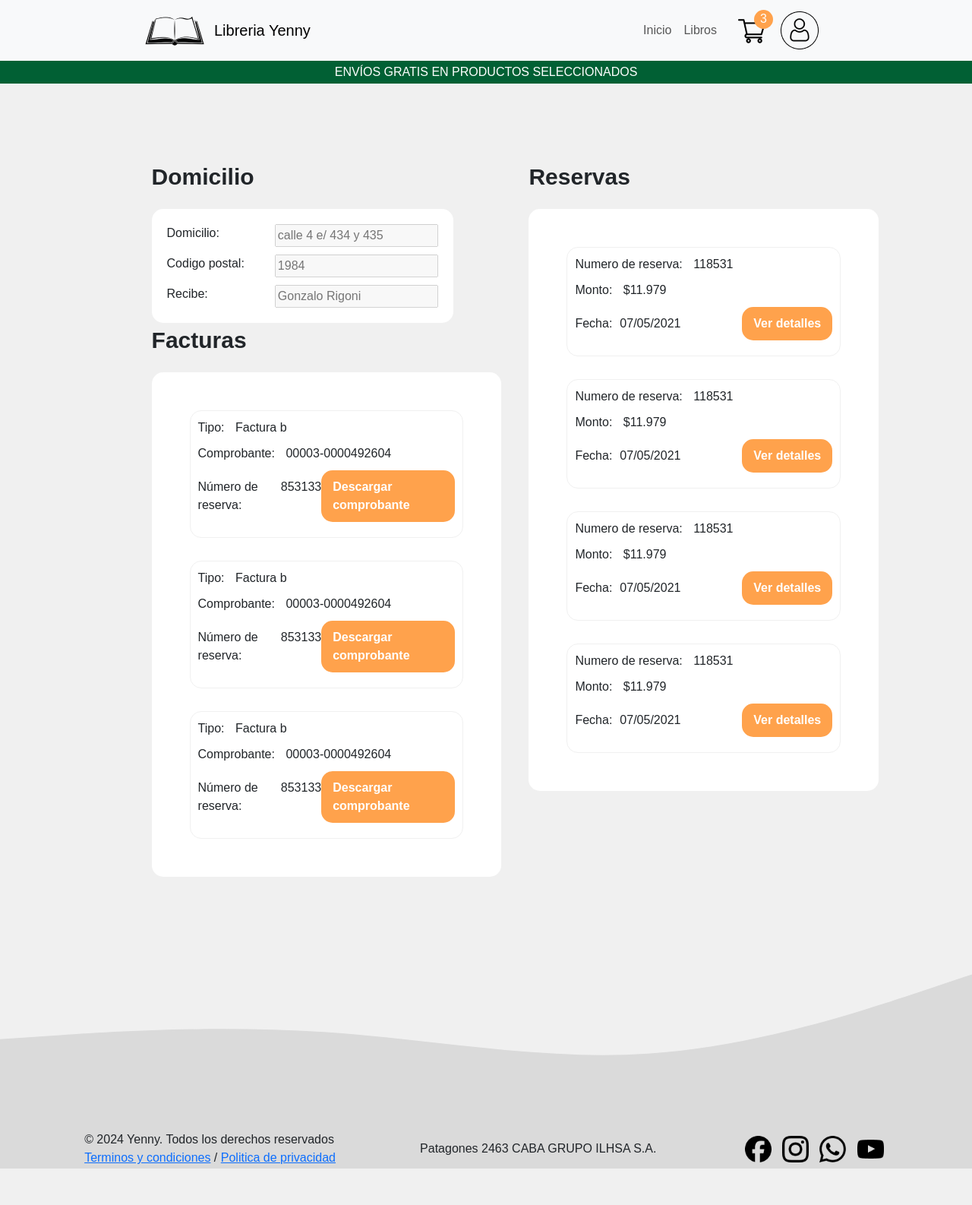
After one commit to Gonn01/web-concurso-davinci, a PHP site: page /perfil.html in a window 1280 px wide. The commit adds this page. Shown: the whole page at 76% size. Run offline with PHP 8.4, Linux system fonts and the light colour scheme.

Commit message:
mas avances

```diff
--- a/css/global.css
+++ b/css/global.css
@@ -25,3 +25,38 @@
   font-size: medium;
   font-weight: 500;
 }
+footer {
+  position: relative;
+}
+#footer-info {
+  display: flex;
+  justify-content: space-evenly;
+  align-items: center;
+  z-index: 3;
+  position: relative;
+  z-index: 1;
+  bottom: 50px;
+}
+.footer-img {
+  width: 35px;
+  height: 35px;
+  margin: 0 5px;
+  background-size: cover;
+  background-position: center;
+}
+
+.clean-input {
+  display: block;
+  width: 100%;
+  padding: 10px 15px;
+  border: 1px solid #ccc;
+  border-radius: 4px;
+
+  font-size: 16px;
+  margin: 20px 0;
+  outline: none;
+}
+
+.clean-input:focus {
+  border-color: #888;
+}
--- /dev/null
+++ b/css/perfil.css
@@ -0,0 +1,58 @@
+body {
+  background-color: #f0f0f0 !important;
+}
+#sections-containers {
+  display: flex;
+  justify-content: space-evenly;
+  margin: 100px;
+}
+.perfil-container {
+  background-color: #fff;
+  display: flex;
+  padding: 20px;
+  border-radius: 15px;
+}
+.domicilio-campos {
+  display: flex;
+  margin-left: 20px;
+}
+.domicilio-campo {
+  display: flex;
+  justify-content: space-between;
+  margin-bottom: 10px;
+}
+.domicilio-campo:last-child {
+  margin-bottom: 0;
+}
+.domicilio-placeholder {
+  margin-right: 40px;
+}
+#facturas-container {
+  background-color: #fff;
+  width: 120%;
+  padding: 20px;
+  border-radius: 15px;
+}
+#facturas-data-container {
+  border: 1px solid #f0f0f0;
+  padding: 10px;
+  border-radius: 15px;
+  margin: 30px;
+}
+#facturas-section {
+  width: 30vw;
+}
+.facturas-data {
+  display: flex;
+  justify-content: space-between;
+  margin-bottom: 10px;
+  align-items: center;
+}
+.f-span {
+  margin-left: 10px;
+}
+.perfil-title {
+  font-size: 30px;
+  margin-bottom: 20px;
+  font-weight: bold;
+}
--- a/login.html
+++ b/login.html
@@ -43,10 +43,10 @@
             <h2>Iniciar sesión</h2>
             <input
               type="text"
-              id="cleanInput"
+              class="clean-input"
               placeholder="Nombre de usuario"
             />
-            <input type="text" id="cleanInput" placeholder="Contraseña" />
+            <input type="text" class="clean-input" placeholder="Contraseña" />
             <a class="boton">Iniciar sesión</a>
             <div>o</div>
             <div class="boton-outlined">Registrarse</div>
--- /dev/null
+++ b/perfil.html
@@ -0,0 +1,284 @@
+<!DOCTYPE html>
+<html lang="en">
+  <head>
+    <title>Title</title>
+    <!-- Required meta tags -->
+    <meta charset="utf-8" />
+    <meta
+      name="viewport"
+      content="width=device-width, initial-scale=1, shrink-to-fit=no"
+    />
+    <link rel="stylesheet" href="css/header.css" />
+    <link rel="stylesheet" href="css/global.css" />
+    <link rel="stylesheet" href="css/perfil.css" />
+    <script src="script.js"></script>
+    <!-- Bootstrap CSS v5.2.1 -->
+    <link
+      href="https://cdn.jsdelivr.net/npm/bootstrap@5.3.2/dist/css/bootstrap.min.css"
+      rel="stylesheet"
+      integrity="sha384-T3c6CoIi6uLrA9TneNEoa7RxnatzjcDSCmG1MXxSR1GAsXEV/Dwwykc2MPK8M2HN"
+      crossorigin="anonymous"
+    />
+  </head>
+
+  <body>
+    <header>
+      <nav class="navbar navbar-expand-lg fixed-top bg-light">
+        <img
+          id="logo-nav"
+          src="imgs/logo_yenny.png"
+          alt="Logo"
+          id="header-img-logo"
+        />
+        <div class="container-fluid">
+          <a class="navbar-brand" href="index.html">Libreria Yenny</a>
+          <button
+            class="navbar-toggler"
+            type="button"
+            data-bs-toggle="collapse"
+            data-bs-target="#navbarNavDropdown"
+            aria-controls="navbarNavDropdown"
+            aria-expanded="false"
+            aria-label="Toggle navigation"
+          >
+            <span class="navbar-toggler-icon"></span>
+          </button>
+
+          <div class="collapse navbar-collapse" id="navbarNavDropdown">
+            <ul class="navbar-nav ms-auto">
+              <li class="nav-item">
+                <a class="nav-link" href="index.html">Inicio</a>
+              </li>
+              <li class="nav-item">
+                <a class="nav-link" href="libros.html">Libros</a>
+              </li>
+              <li id="carrito-list">
+                <a href="carrito.html">
+                  <div class="carrito-container">
+                    <img src="imgs/carrito.png" alt="" />
+                    <div id="carrito-valor"></div></div
+                ></a>
+              </li>
+              <li>
+                <a href="perfil.html"> <img src="imgs/user.png" alt="" /></a>
+              </li>
+            </ul>
+          </div>
+        </div>
+      </nav>
+      <div style="height: 80px"></div>
+      <div id="avisos-envios-gratis">
+        <div>ENVÍOS GRATIS EN PRODUCTOS SELECCIONADOS</div>
+      </div>
+    </header>
+    <main>
+      <div id="sections-containers">
+        <div id="first-section">
+          <div id="domicilio-section">
+            <div class="perfil-title">Domicilio</div>
+            <div class="perfil-container">
+              <div class="domicilio-placeholders">
+                <div class="domicilio-campo">
+                  <div class="domicilio-placeholder">Domicilio:</div>
+                  <input
+                    type="text"
+                    disabled
+                    placeholder="calle 4 e/ 434 y 435"
+                  />
+                </div>
+                <div class="domicilio-campo">
+                  <div class="domicilio-placeholder">Codigo postal:</div>
+                  <input type="text" disabled placeholder="1984" />
+                </div>
+                <div class="domicilio-campo">
+                  <div class="domicilio-placeholder">Recibe:</div>
+                  <input type="text" disabled placeholder="Gonzalo Rigoni" />
+                </div>
+              </div>
+            </div>
+          </div>
+          <div id="facturas-section">
+            <div class="perfil-title">Facturas</div>
+            <div id="facturas-container">
+              <div id="facturas-data-container">
+                <div class="facturas-data">
+                  <div>Tipo: <span class="f-span"> Factura b</span></div>
+                </div>
+                <div class="facturas-data">
+                  <div>
+                    <div>
+                      Comprobante: <span class="f-span"> 00003-0000492604</span>
+                    </div>
+                  </div>
+                </div>
+                <div class="facturas-data">
+                  <div style="display: flex">
+                    <div>Número de reserva:</div>
+                    <span class="f-span"> 853133</span>
+                  </div>
+                  <div class="boton">Descargar comprobante</div>
+                </div>
+              </div>
+              <div id="facturas-data-container">
+                <div class="facturas-data">
+                  <div>Tipo: <span class="f-span"> Factura b</span></div>
+                </div>
+                <div class="facturas-data">
+                  <div>
+                    <div>
+                      Comprobante: <span class="f-span"> 00003-0000492604</span>
+                    </div>
+                  </div>
+                </div>
+                <div class="facturas-data">
+                  <div style="display: flex">
+                    <div>Número de reserva:</div>
+                    <span class="f-span"> 853133</span>
+                  </div>
+                  <div class="boton">Descargar comprobante</div>
+                </div>
+              </div>
+              <div id="facturas-data-container">
+                <div class="facturas-data">
+                  <div>Tipo: <span class="f-span"> Factura b</span></div>
+                </div>
+                <div class="facturas-data">
+                  <div>
+                    <div>
+                      Comprobante: <span class="f-span"> 00003-0000492604</span>
+                    </div>
+                  </div>
+                </div>
+                <div class="facturas-data">
+                  <div style="display: flex">
+                    <div>Número de reserva:</div>
+                    <span class="f-span"> 853133</span>
+                  </div>
+                  <div class="boton">Descargar comprobante</div>
+                </div>
+              </div>
+            </div>
+          </div>
+        </div>
+        <div id="facturas-section">
+          <div class="perfil-title">Reservas</div>
+          <div id="facturas-container">
+            <div id="facturas-data-container">
+              <div class="facturas-data">
+                <div>
+                  Numero de reserva: <span class="f-span"> 118531</span>
+                </div>
+              </div>
+              <div class="facturas-data">
+                <div>
+                  <div>Monto: <span class="f-span"> $11.979</span></div>
+                </div>
+              </div>
+              <div class="facturas-data">
+                <div style="display: flex">
+                  <div>Fecha:</div>
+                  <span class="f-span"> 07/05/2021</span>
+                </div>
+                <div class="boton">Ver detalles</div>
+              </div>
+            </div>
+            <div id="facturas-data-container">
+              <div class="facturas-data">
+                <div>
+                  Numero de reserva: <span class="f-span"> 118531</span>
+                </div>
+              </div>
+              <div class="facturas-data">
+                <div>
+                  <div>Monto: <span class="f-span"> $11.979</span></div>
+                </div>
+              </div>
+              <div class="facturas-data">
+                <div style="display: flex">
+                  <div>Fecha:</div>
+                  <span class="f-span"> 07/05/2021</span>
+                </div>
+                <div class="boton">Ver detalles</div>
+              </div>
+            </div>
+            <div id="facturas-data-container">
+              <div class="facturas-data">
+                <div>
+                  Numero de reserva: <span class="f-span"> 118531</span>
+                </div>
+              </div>
+              <div class="facturas-data">
+                <div>
+                  <div>Monto: <span class="f-span"> $11.979</span></div>
+                </div>
+              </div>
+              <div class="facturas-data">
+                <div style="display: flex">
+                  <div>Fecha:</div>
+                  <span class="f-span"> 07/05/2021</span>
+                </div>
+                <div class="boton">Ver detalles</div>
+              </div>
+            </div>
+            <div id="facturas-data-container">
+              <div class="facturas-data">
+                <div>
+                  Numero de reserva: <span class="f-span"> 118531</span>
+                </div>
+              </div>
+              <div class="facturas-data">
+                <div>
+                  <div>Monto: <span class="f-span"> $11.979</span></div>
+                </div>
+              </div>
+              <div class="facturas-data">
+                <div style="display: flex">
+                  <div>Fecha:</div>
+                  <span class="f-span"> 07/05/2021</span>
+                </div>
+                <div class="boton">Ver detalles</div>
+              </div>
+            </div>
+          </div>
+        </div>
+      </div>
+    </main>
+    <footer>
+      <svg xmlns="http://www.w3.org/2000/svg" viewBox="0 0 1440 320">
+        <path
+          fill="#dadada"
+          fill-opacity="1"
+          d="M0,128L80,122.7C160,117,320,107,480,117.3C640,128,800,160,960,149.3C1120,139,1280,85,1360,58.7L1440,32L1440,320L1360,320C1280,320,1120,320,960,320C800,320,640,320,480,320C320,320,160,320,80,320L0,320Z"
+        ></path>
+      </svg>
+      <div id="footer-info">
+        <div>
+          <div>© 2024 Yenny. Todos los derechos reservados</div>
+          <div>
+            <a href="">Terminos y condiciones</a> /
+            <a href="">Politica de privacidad</a>
+          </div>
+        </div>
+        <div>Patagones 2463 CABA GRUPO ILHSA S.A.</div>
+        <div>
+          <img class="footer-img" src="imgs/facebook_icon.png" alt="" />
+          <img class="footer-img" src="imgs/instagram_icon.png" alt="" />
+          <img class="footer-img" src="imgs/whatsapp_icon.png" alt="" />
+          <img class="footer-img" src="imgs/youtube_icon.png" alt="" />
+        </div>
+      </div>
+    </footer>
+    <!-- Bootstrap JavaScript Libraries -->
+    <script
+      src="https://cdn.jsdelivr.net/npm/@popperjs/core@2.11.8/dist/umd/popper.min.js"
+      integrity="sha384-I7E8VVD/ismYTF4hNIPjVp/Zjvgyol6VFvRkX/vR+Vc4jQkC+hVqc2pM8ODewa9r"
+      crossorigin="anonymous"
+    ></script>
+
+    <script
+      src="https://cdn.jsdelivr.net/npm/bootstrap@5.3.2/dist/js/bootstrap.min.js"
+      integrity="sha384-BBtl+eGJRgqQAUMxJ7pMwbEyER4l1g+O15P+16Ep7Q9Q+zqX6gSbd85u4mG4QzX+"
+      crossorigin="anonymous"
+    ></script>
+  </body>
+</html>
--- a/registro.html
+++ b/registro.html
@@ -32,11 +32,11 @@
             <h2>Iniciar sesión</h2>
             <input
               type="text"
-              id="cleanInput"
+              class="clean-input"
               placeholder="Nombre de usuario"
             />
-            <input type="text" id="cleanInput" placeholder="Email" />
-            <input type="text" id="cleanInput" placeholder="Contraseña" />
+            <input type="text" class="clean-input" placeholder="Email" />
+            <input type="text" class="clean-input" placeholder="Contraseña" />
             <a class="boton">Registrarse</a>
             <div>o</div>
             <div class="boton-outlined">Iniciar sesión</div>
```
Also changed, not shown: carrito.html (+60 -18 lines), css/auth.css (+0 -15 lines), css/carrito.css (+52 -0 lines), css/index.css (+0 -19 lines), index.html (+3 -4 lines), libros.html (+26 -5 lines), script.js (+43 -1 lines), imgs/logo-oca.png (added).
